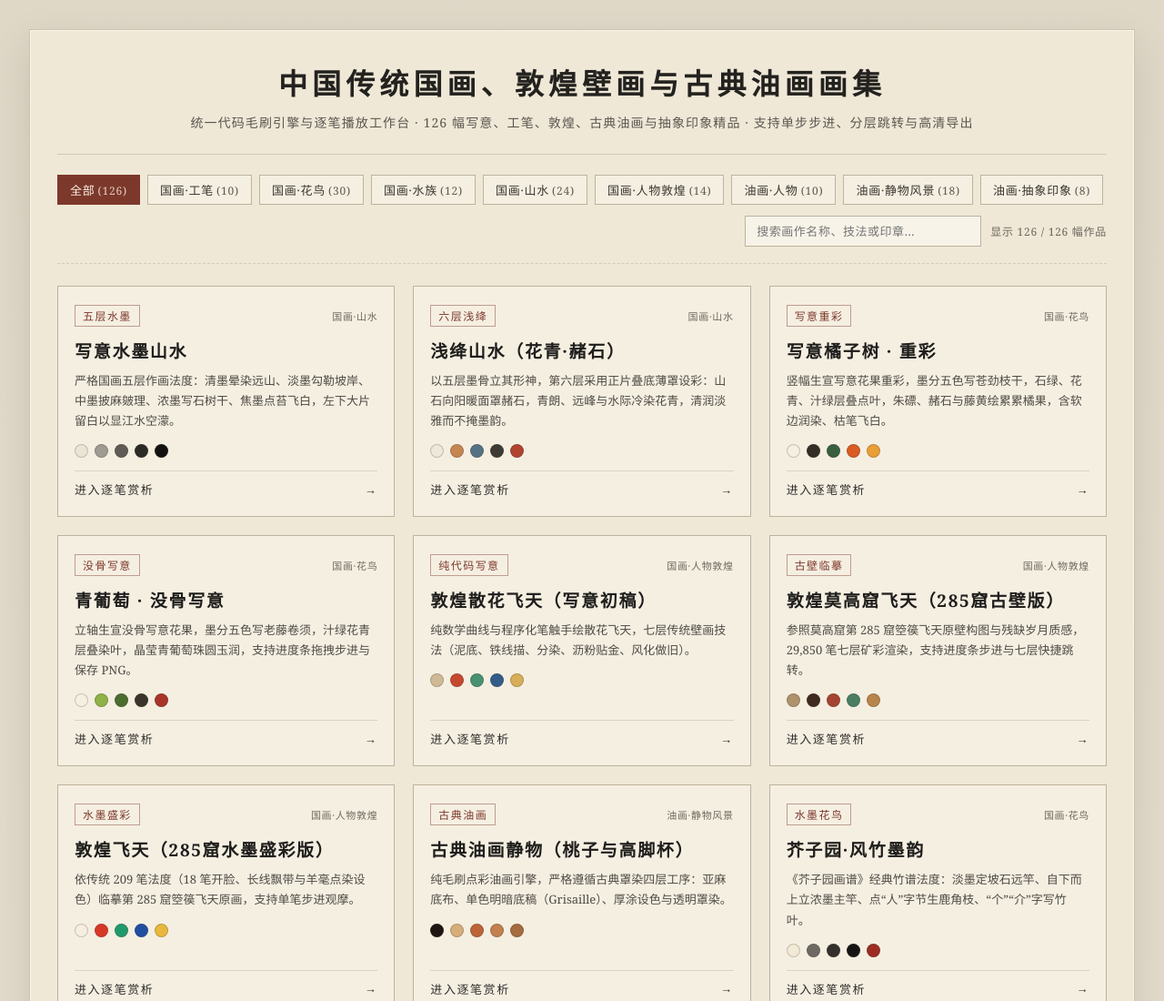
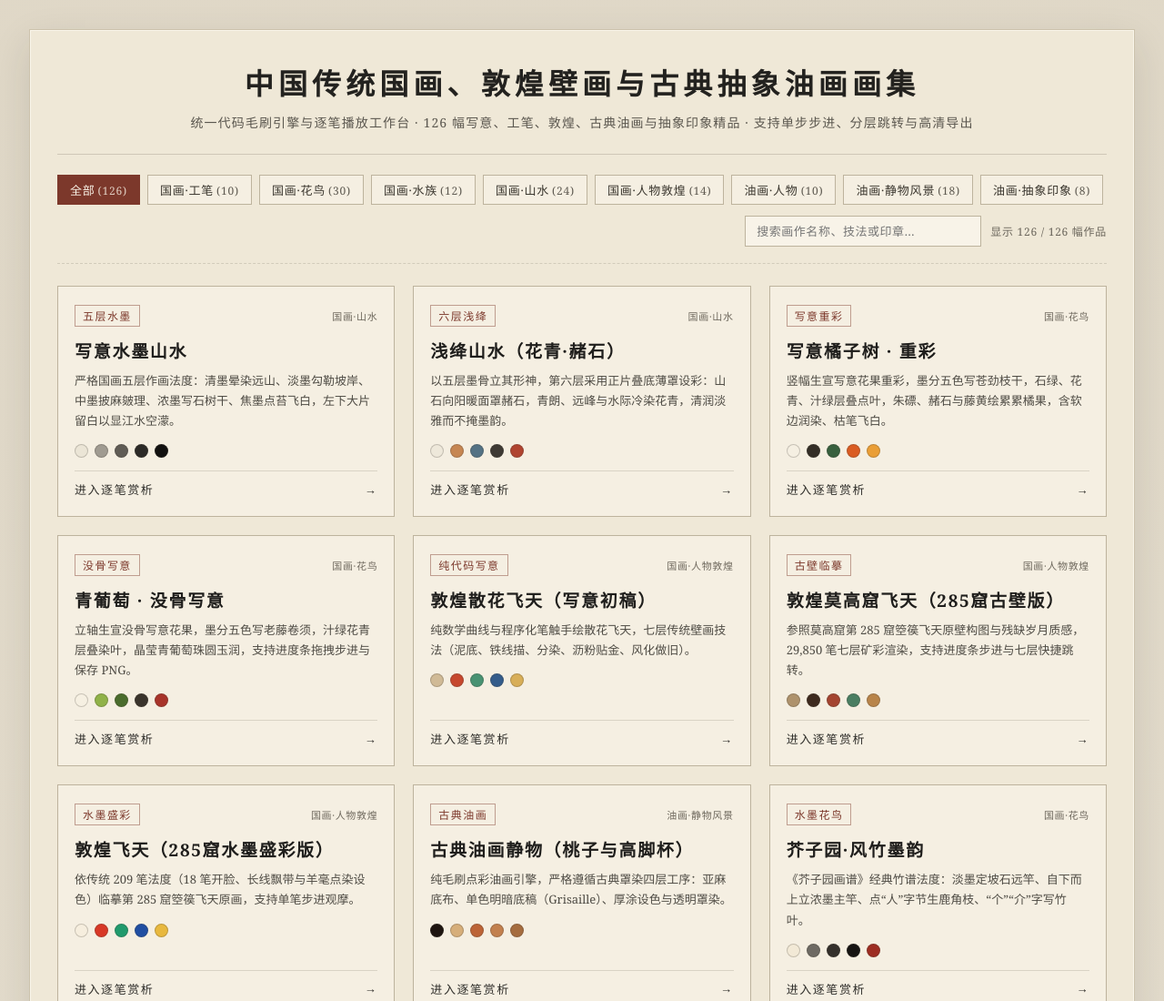
Before and after one commit to fangde/code2paint-shanshui, a plain HTML site: page index.html in a window 1280 px wide. Shown: the top 1100 px of the page at 91% size. Drawn offline with Linux system fonts and the light colour scheme.

Commit message:
Update gallery page title and heading to include abstract oil works

```diff
--- a/index.html
+++ b/index.html
@@ -3,7 +3,7 @@
 <head>
   <meta charset="UTF-8" />
   <meta name="viewport" content="width=device-width, initial-scale=1.0" />
-  <title>Code2Paint · 中国传统国画、敦煌壁画与古典油画百幅画集</title>
+  <title>Code2Paint · 中国传统国画、敦煌壁画与古典抽象油画画集</title>
   <style>
     * {
       box-sizing: border-box;
@@ -247,7 +247,7 @@
 <body>
   <main class="container">
     <header>
-      <h1>中国传统国画、敦煌壁画与古典油画画集</h1>
+      <h1>中国传统国画、敦煌壁画与古典抽象油画画集</h1>
       <p class="subtitle">统一代码毛刷引擎与逐笔播放工作台 · 126 幅写意、工笔、敦煌、古典油画与抽象印象精品 · 支持单步步进、分层跳转与高清导出</p>
     </header>
 
```
